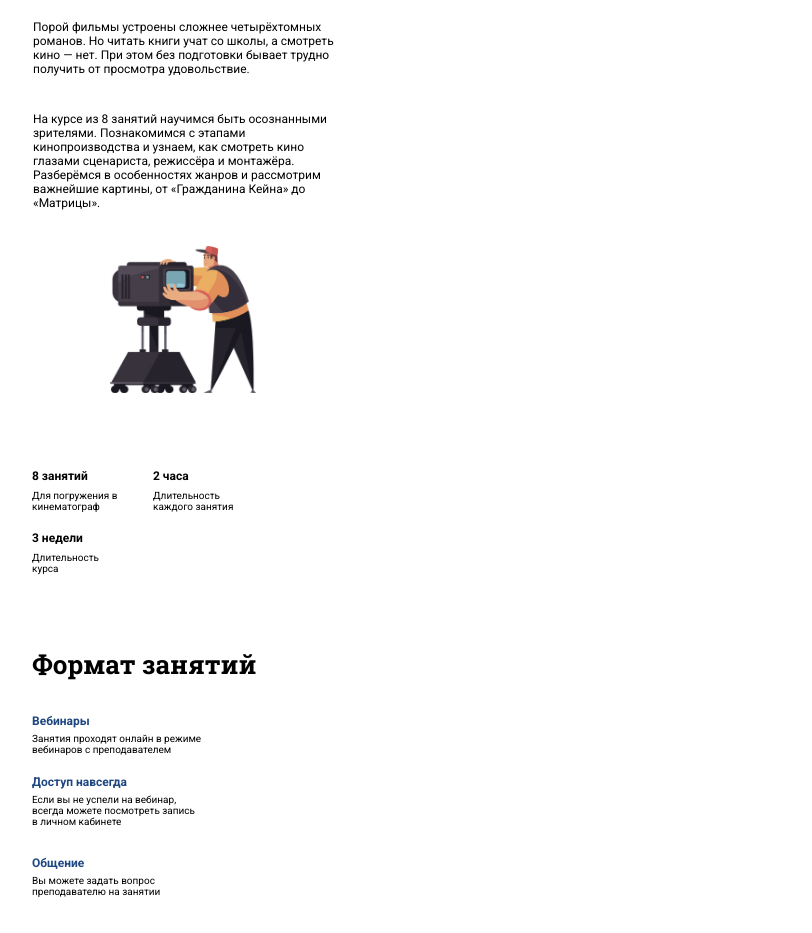
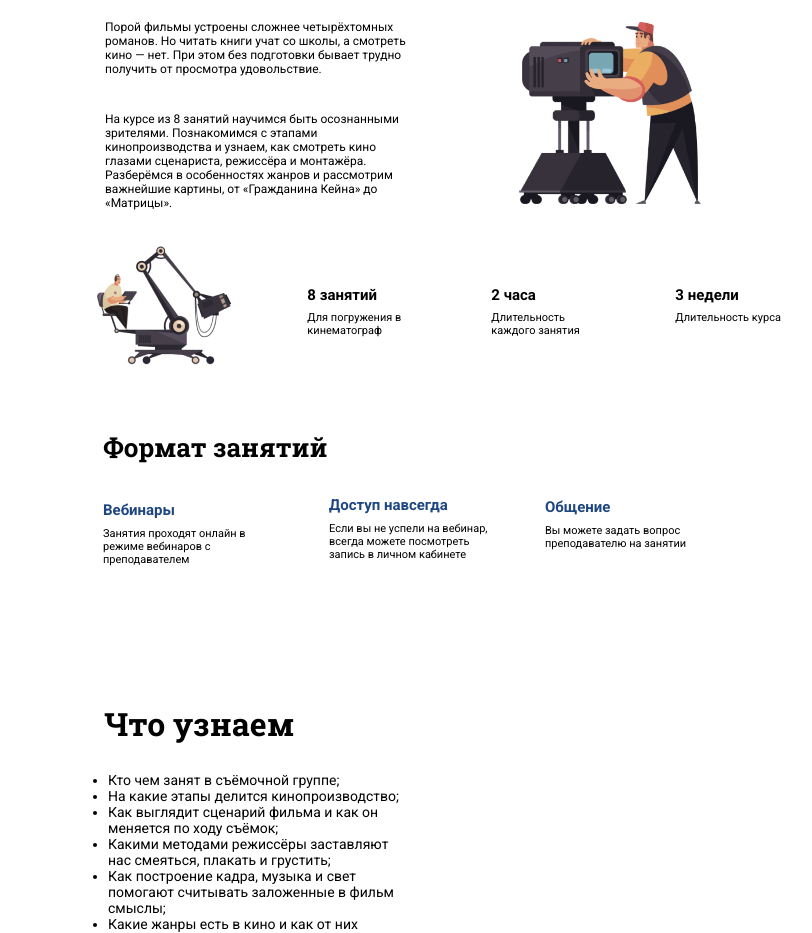
Before and after one commit to Josef-tech/M1-Project, a plain HTML site: page index.html in a window 1280 px wide. Shown: the part 95-1028 px from the top of the page, without its empty margins (3-815 px from the left). Drawn offline with Linux system fonts and the light colour scheme.

Commit message:
added tablet version design, mediaquery.css

```diff
--- a/css/body.css
+++ b/css/body.css
@@ -41,6 +41,10 @@ h1 {
     margin-bottom: 59.22px;
 }
 
+
+/*.main-content-image {
+    display: none;
+}*/
 
 
 
--- a/css/mediaquery.css
+++ b/css/mediaquery.css
@@ -0,0 +1,248 @@
+/*992px до 1279px; */
+
+@media screen and (min-width:992px) {
+    .main-content-text {
+        display: flex;
+        flex-direction: row;
+        align-items: center;
+        margin-left: 72px;
+    }
+
+
+    .main-content-title {
+        margin-left: 70px;
+        margin-bottom: 0;
+    }
+
+    .main-content-title h1 {
+
+        font-family: 'Roboto Slab';
+        font-style: normal;
+        font-weight: 700;
+        font-size: 32px;
+
+        height: 216.61px;
+        margin-left: 40px;
+
+    }
+
+
+
+    .main-content-sideimage .aboutusimage {
+        width: 182px;
+        height: 182px;
+        margin-left: 70px;
+        margin-bottom: 0;
+    }
+
+
+    .main-content-info {
+        display: flex;
+        flex-direction: row;
+        width: 1280px;
+        align-items: center;
+    }
+
+    .main-content-info-title {
+        font-family: 'Roboto Slab';
+        font-style: normal;
+        font-weight: 700;
+        font-size: 32px;
+    }
+
+
+    .main-content-image {
+        width: 134.37px;
+        height: 117.57px;
+        margin-left: 100px;
+    }
+
+
+    .info-lessons {
+
+        margin-left: 76px;
+    }
+
+
+    .info-lessons h3 {
+        font-family: 'Roboto';
+        font-style: normal;
+        font-weight: 700;
+        font-size: 15px;
+    }
+
+    .info-lessons p {
+        font-family: 'Roboto';
+        font-style: normal;
+        font-weight: 400;
+        font-size: 11px;
+        width: 108px;
+    }
+
+
+
+    .main-content-info-title {
+        margin-left: 71px;
+    }
+
+    .main-content-descriptions {
+
+        display: flex;
+        flex-direction: row;
+        margin-left: 71px;
+        margin-bottom: 52px;
+
+
+    }
+
+
+    .main-content-description h3 {
+        font-family: 'Roboto';
+        font-style: normal;
+        font-weight: 700;
+        font-size: 15px;
+
+    }
+
+    .main-content-description p {
+
+        font-family: 'Roboto';
+        font-style: normal;
+        font-weight: 400;
+        font-size: 11px;
+
+
+    }
+
+    .main-content-description1 h3 {
+        font-family: 'Roboto';
+        font-style: normal;
+        font-weight: 700;
+        font-size: 15px;
+
+    }
+
+    .main-content-description1 p {
+
+        font-family: 'Roboto';
+        font-style: normal;
+        font-weight: 400;
+        font-size: 11px;
+
+
+    }
+
+    .main-content-description2 h3 {
+        font-family: 'Roboto';
+        font-style: normal;
+        font-weight: 700;
+        font-size: 15px;
+        margin-top: 12px;
+
+    }
+
+    .main-content-description2 p {
+
+        font-family: 'Roboto';
+        font-style: normal;
+        font-weight: 400;
+        font-size: 11px;
+
+
+    }
+
+    .main-content-description1 {
+        margin-left: 46px;
+    }
+
+    .main-content-description2 {
+        margin-left: 51px;
+        height: 22.59px;
+    }
+
+
+
+
+    .main-content-info-about h2 {
+        font-family: 'Roboto Slab';
+        font-style: normal;
+        font-weight: 700;
+        font-size: 32px;
+        margin-left: 71px;
+    }
+
+    .main-content-info-list {
+        width: 383.41px;
+        height: 216.61px;
+    }
+
+    .main-content-info-list ul {
+        margin-left: 71px;
+        font-family: 'Roboto';
+        font-style: normal;
+        font-weight: 400;
+        font-size: 14px;
+    }
+
+
+    .main-content-about-course {
+        font-family: 'Roboto Slab';
+        font-style: normal;
+        font-weight: 700;
+        font-size: 32px;
+        margin-left: 65px;
+    }
+
+    .main-content-about-course-info-blocks {
+
+        display: flex;
+        flex-direction: row;
+        flex-wrap: wrap;
+        margin-left: 49px;
+        margin-right: 49px;
+        margin-top: 55px;
+        width: 834px;
+
+
+
+    }
+
+
+    .main-content-about-course-info {
+        margin: 12px;
+
+    }
+
+    .main-content-feedback-block {
+        width: 834px;
+        margin-left: 56px;
+        margin-top: 52px;
+    }
+
+    .main-content-feedback-block-text {
+
+        width: 458.12px;
+
+
+    }
+
+    .main-content-feedback-block-text  p{
+        font-family: 'Roboto';
+        font-style: normal;
+        font-weight: 400;
+        font-size: 12px;
+    }
+
+
+
+}
+
+
+
+
+@media screen and (max-width:991px) {
+
+    .main-content-image {
+        display: none;
+    }
+}
--- a/index.html
+++ b/index.html
@@ -15,11 +15,13 @@
 
 
 
-    <main="main-content-block">
+    <main class="main-content-block">
+        <div class="main-content-blocks">
         <div class="main-content-title">
             <h1>О курсе</h1>
         </div>
         <div class="main-content-text">
+            <div class="main-context-text1">
             <p class="main-content-paragraph">Порой фильмы устроены сложнее четырёхтомных романов. Но читать книги учат
                 со школы, а смотреть кино —
                 нет. При этом без подготовки бывает трудно получить от просмотра удовольствие.
@@ -28,12 +30,15 @@
                 этапами кинопроизводства и
                 узнаем, как смотреть кино глазами сценариста, режиссёра и монтажёра. Разберёмся в особенностях жанров и
                 рассмотрим важнейшие картины, от «Гражданина Кейна» до «Матрицы».</p>
+
         </div>
         <div class="main-content-sideimage">
             <img src="./images/_1 1.jpg" alt="operator" class="aboutusimage">
         </div>
+        </div>
 
         <div class="main-content-info">
+            <div class="main-content-image"><img src="/M1-Project/images/photo side.jpg" alt="operator"></div>
             <div class="info-lessons">
                 <h3>8 занятий </h3>
                 <p>Для погружения
@@ -60,6 +65,7 @@
             <div class="main-content-info-title">
                 <h2>Формат занятий</h2>
             </div>
+            <div class="main-content-descriptions">
             <div class="main-content-description">
                 <h3>Вебинары</h3>
                 <p>Занятия проходят онлайн в режиме вебинаров с преподавателем</p>
@@ -72,6 +78,7 @@
                 <h3>Общение</h3>
                 <p>Вы можете задать вопрос
                     преподавателю на занятии</p>
+            </div>
             </div>
         </div>
 
@@ -145,6 +152,7 @@
             <h2>Курс прошло уже 1616 человек</h2>
 
             <div class="main-content-feedback-block-text">
+
                 <p>Курс профессионально подготовлен, изложение материала весьма доступное, благодаря прекрасному
                     изложению
                     лекторов и демонстрации примеров. А наличие домашних заданий позволяет закрепить все полученные
@@ -152,6 +160,7 @@
                     на практике. Теперь другими глазами смотрю фильмы, считываю не только сюжет , но и могу оценить
                     работу
                     режиссера, оператора, монтажера и т.д. Спасибо!</p>
+
                 <div class="main-content-feedback-user-block">
                     <div class="main-content-feedback-block-image">
                         <img src="images/1 9.jpg" alt="user" class="user">
```
Also changed, not shown: images/photo side.jpg (added). Lines whose indentation alone changed are shown as unchanged.
